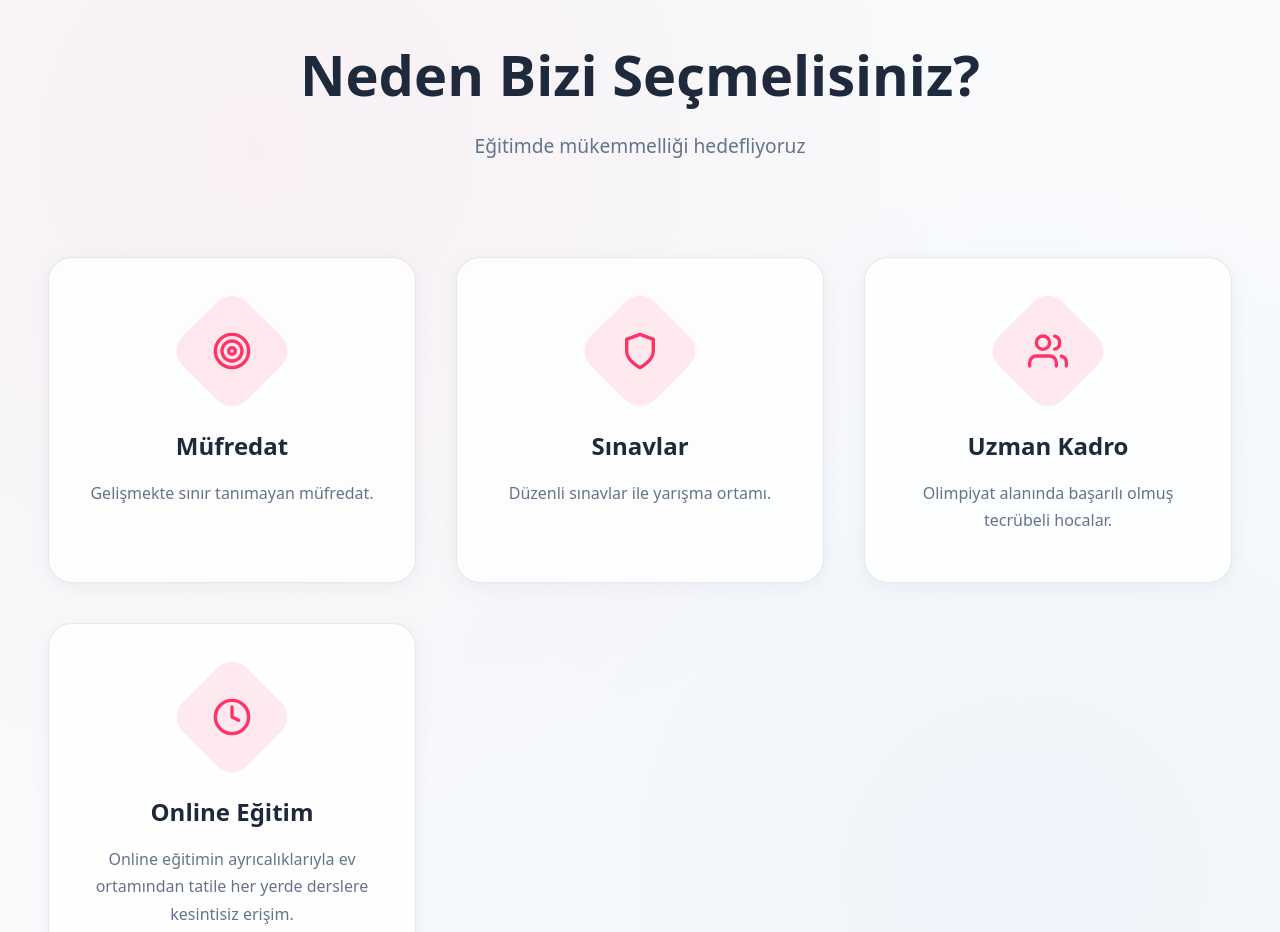
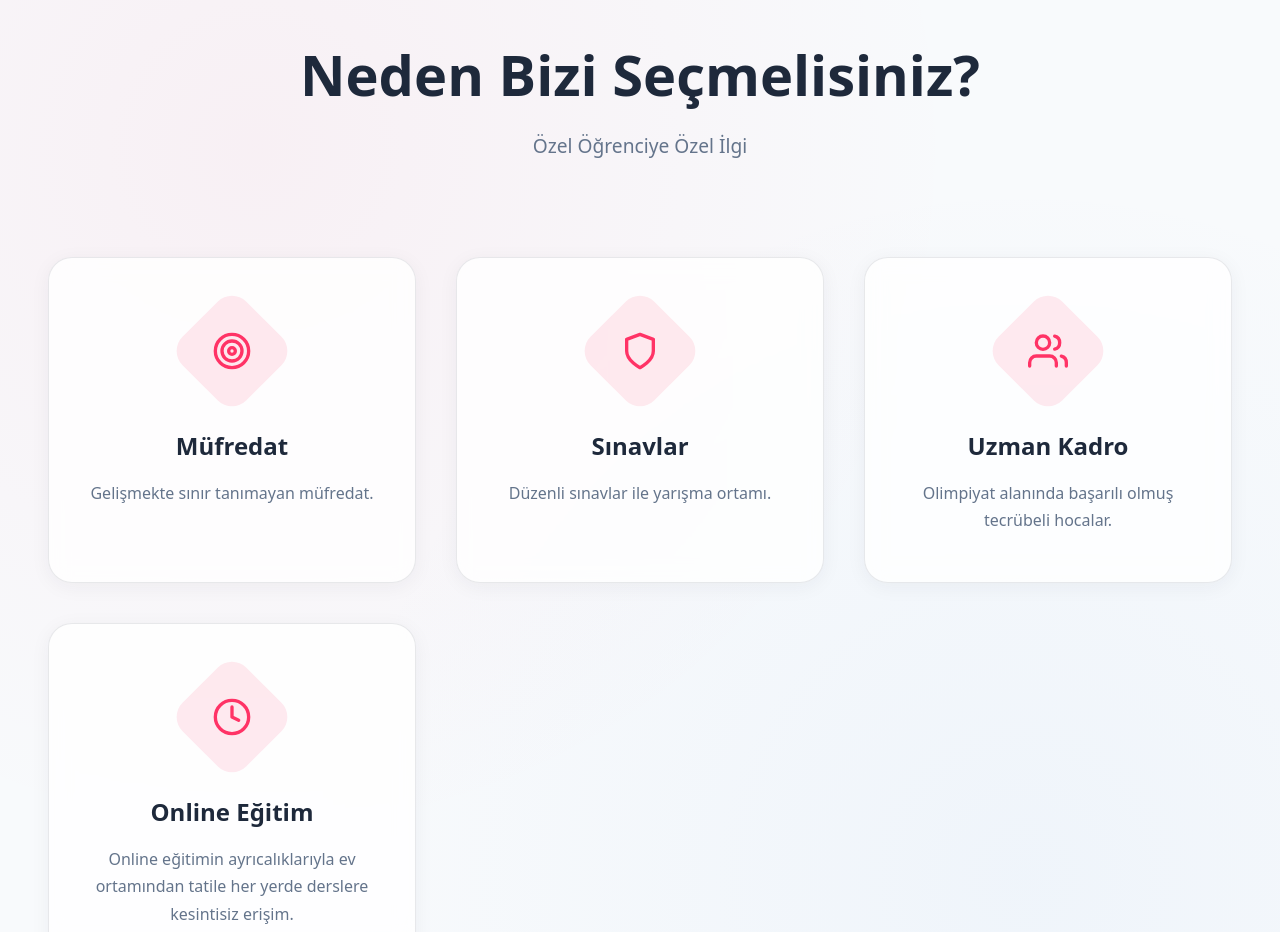
Before and after one commit to alifuatakbas/e-math-frontend, a Next.js app: page / in a window 1280 px wide. Shown: the part 960-1892 px from the top of the page. Built offline with nearby package versions, Linux system fonts and the light colour scheme.

Commit message:
Successtories

```diff
--- a/app/components/Features.tsx
+++ b/app/components/Features.tsx
@@ -38,7 +38,7 @@ const Features = () => {
         viewport={{ once: true }}
       >
         <h2 className={styles.title}>Neden Bizi Seçmelisiniz?</h2>
-        <p className={styles.subtitle}>Eğitimde mükemmelliği hedefliyoruz</p>
+        <p className={styles.subtitle}>Özel Öğrenciye Özel İlgi</p>
 
         <div className={styles.grid}>
           {features.map((feature, index) => (
```
